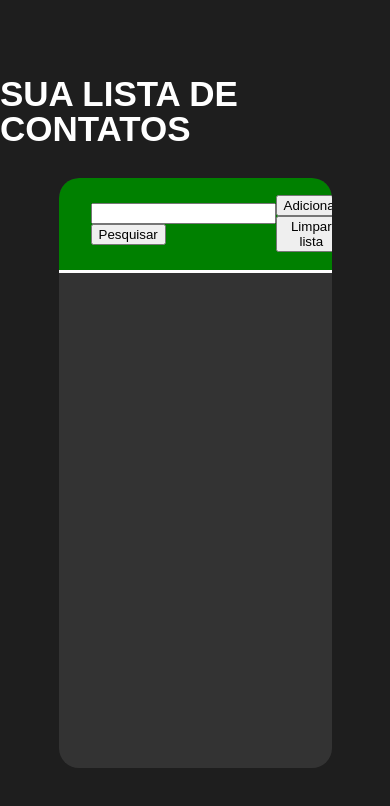
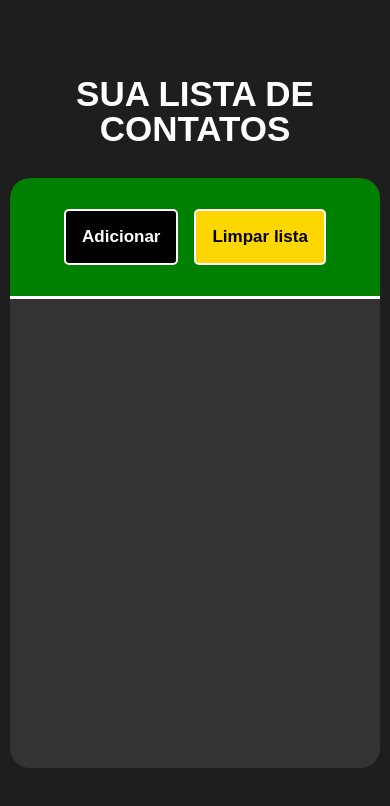
Before and after one commit to LucasBalbueno/ListContact, a React (Vite) app: page / in a window 390 px wide. Shown: the top 806 px of the page. Built offline with nearby package versions, Linux system fonts and the light colour scheme.

Commit message:
Finalizando estilização e criando responsividade

```diff
--- a/src/components/Contacts/index.tsx
+++ b/src/components/Contacts/index.tsx
@@ -55,8 +55,8 @@ export const Contacts = () => {
                     </div>
 
                     <div>
-                        <button onClick={() => handleEditButton(contact)}>Editar</button>
-                        <button onClick={() => handleDeleButton(contact.id)}>Remover</button>
+                        <button className='buttonEdit' onClick={() => handleEditButton(contact)}>Editar</button>
+                        <button className='buttonRemove' onClick={() => handleDeleButton(contact.id)}>Remover</button>
                     </div>
                 </Contact>
                 ))}
--- a/src/components/Contacts/style.ts
+++ b/src/components/Contacts/style.ts
@@ -23,4 +23,34 @@ export const Contact = styled.li`
             font-weight: bold;
         }
     }
+
+    button{
+        border: none;
+        font-size: 15px;
+        border-radius: 5px;
+        padding: .5rem;
+        font-weight: bold;
+        color: white;
+        cursor: pointer;
+    }
+
+    .buttonEdit {
+        margin-right: .5rem;
+        background-color: blue;
+    }
+
+    .buttonRemove {
+        background-color: red;
+    }
+
+    @media  (max-width: 900px) {
+        flex-direction: column;
+        gap: 1rem;
+        padding: 1rem;
+
+        h2 {
+            text-align: center;
+            margin-bottom: 1rem;
+    }
+    }
 `;
--- a/src/components/HeaderControls/index.tsx
+++ b/src/components/HeaderControls/index.tsx
@@ -20,13 +20,8 @@ export const HeaderControls = () => {
         <>
             <Container>
                 <div>
-                    <input type="search" />
-                    <button>Pesquisar</button>
-                </div>
-
-                <div>
-                    <button onClick={handleOpenModal}>Adicionar</button>
-                    <button onClick={handleResetList}>Limpar lista</button>
+                    <button className="buttonAdd" onClick={handleOpenModal}>Adicionar</button>
+                    <button className="buttonReset" onClick={handleResetList}>Limpar lista</button>
                 </div>
             </Container>
         </>
--- a/src/components/HeaderControls/style.ts
+++ b/src/components/HeaderControls/style.ts
@@ -6,7 +6,41 @@ export const Container = styled.header`
     background-color: green;
     padding: .5rem 2rem;
     display: flex;
-    justify-content: space-between;
+    justify-content: center;
     align-items: center;
     border-bottom: 3px solid white;
+
+    button {
+        border: 2px solid white;
+        font-size: 17px;
+        border-radius: 5px;
+        padding: 1rem;
+        font-weight: bold;
+        cursor: pointer;
+    }
+
+    .buttonAdd {
+        margin-right: 2rem;
+        background-color: black;
+        color: white;
+    }
+
+    .buttonReset {
+        background-color: #FFD700;
+        color: black;
+    }
+
+    @media  (max-width: 900px) {
+        height: 20%;
+        padding: 0;
+
+        div {
+            display: flex;
+            gap: 1rem;
+        }
+
+        .buttonAdd {
+        margin-right: 0;
+    }
+    }
 `;
--- a/src/components/pages/ListContact/style.ts
+++ b/src/components/pages/ListContact/style.ts
@@ -15,7 +15,13 @@ export const Background = styled.main`
         font-weight: bold;
         margin-bottom: 2rem;
     }
-    `;
+
+    @media  (max-width: 1200px) {
+        h1 {
+            text-align: center;
+        }
+    }
+`;
 
 export const Container = styled.div`
     background-color: #333333;
@@ -23,4 +29,8 @@ export const Container = styled.div`
     height: 70vh;
     border-radius: 20px;
     overflow-y: scroll;
+
+    @media  (max-width: 1200px) {
+        width: 95%;
+    }
 `;
--- a/src/components/pages/Modal/style.ts
+++ b/src/components/pages/Modal/style.ts
@@ -11,6 +11,10 @@ export const Background = styled.div`
     display: flex;
     justify-content: center;
     align-items: center;
+
+    @media  (max-width: 900px) {
+
+    }
 `;
 
 export const Container = styled.main`
@@ -84,4 +88,16 @@ export const Container = styled.main`
             background-color: green;
         }
     }
+
+    @media  (max-width: 900px) {
+        width: 90%;
+
+        h3 {
+            text-align: center;
+        }
+
+        p {
+            text-align: center;
+        }
+    }
 `;
```
